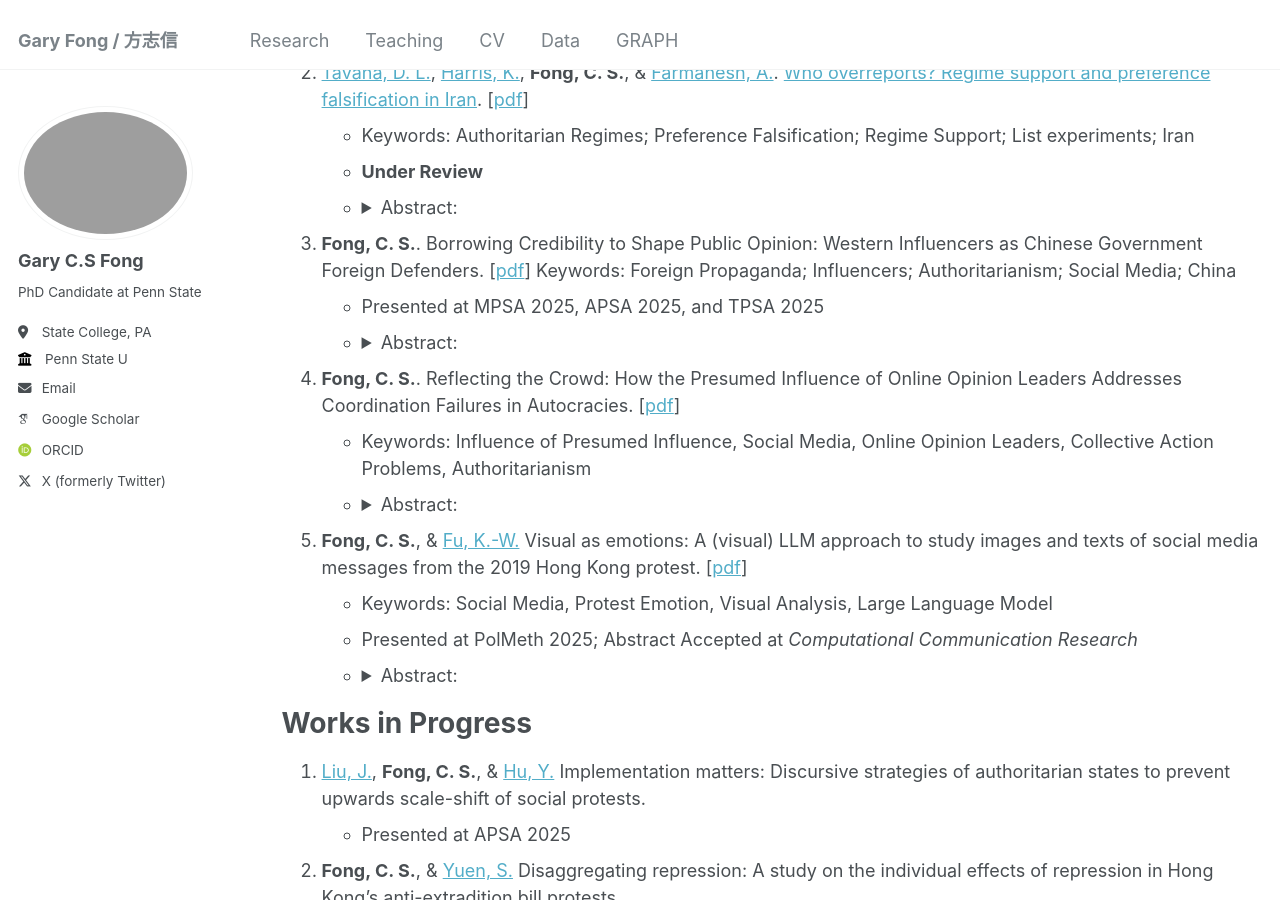
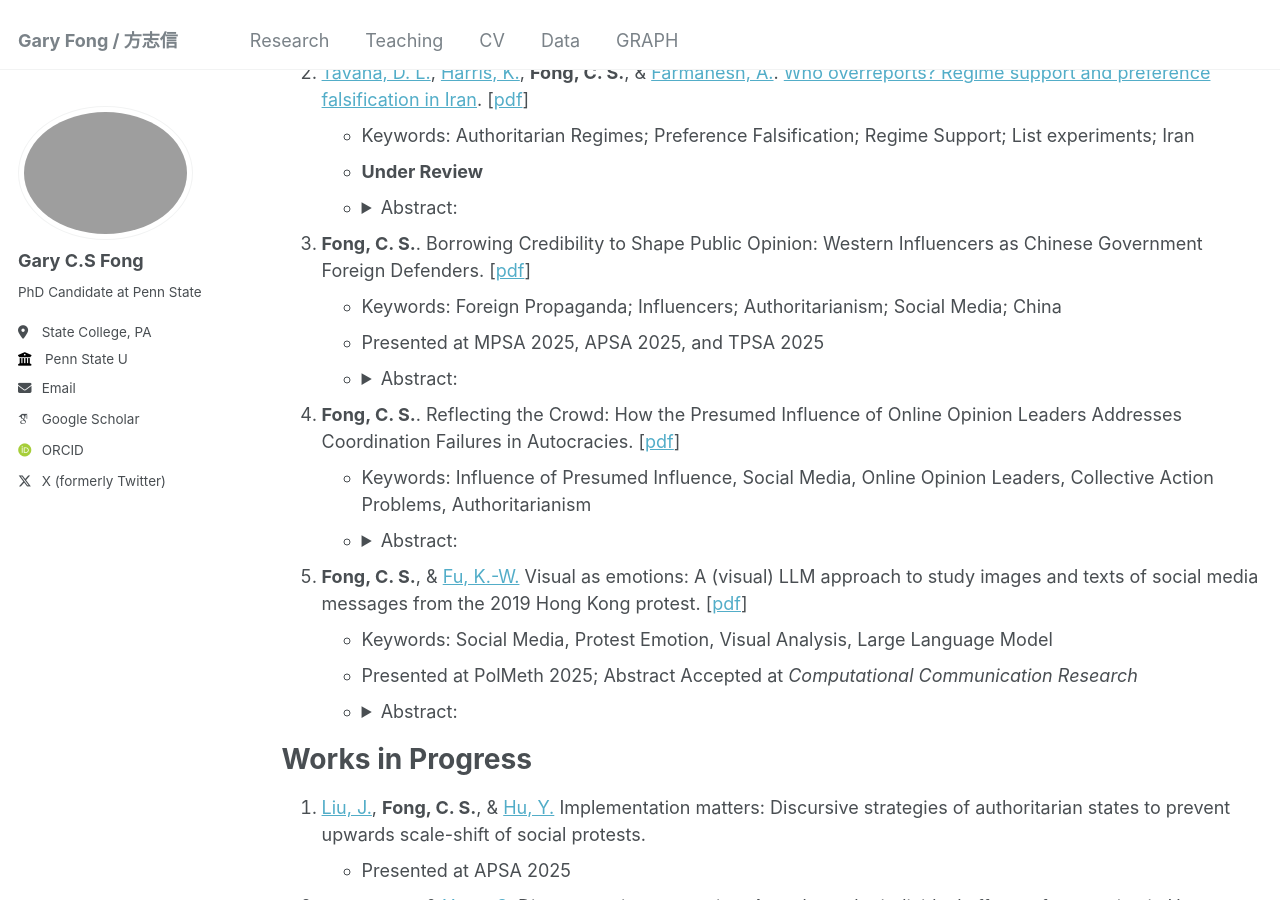
Before and after one commit to sap98fcs/sap98fcs.github.io, a Jekyll site: the page built from _pages/publications.md, in a window 1280 px wide and 900 px high, scrolled down 1118 px. Built offline with Jekyll 4.4.1, drawn with Linux system fonts in a browser that asks for light colours; some web fonts are replaced; part of the change alters nothing that is shown.

```diff
--- a/_pages/publications.md
+++ b/_pages/publications.md
@@ -44,7 +44,7 @@ Working Papers
    * <details><summary>Abstract:</summary> In authoritarian contexts, individuals often express greater support for the regime in public than they hold in private. This gap—overreporting—is typically treated as a measurement problem rather than a political behavior to be explained. We argue that overreporting deserves greater attention in survey-based studies of regime support and is itself shaped by which social referents are salient to respondents during survey interviews. We develop and test an original theoretical framework that identifies three sources of overreporting: expressive identification, behavioral conformity, and civic resources. Drawing on a pre-registered, nationally representative telephone survey of residents of Iran (N=1,999) with an embedded double list experiment, we estimate regime support from the list experiment at 47 percent—roughly ten percentage points below the 57 percent recorded by direct questioning. Our findings indicate that expressive identification matters most: national pride and religiosity both predict substantial overreporting. Preference falsification in Iran is shaped less by the coercion citizens face from the state than by the identity-based attachments the regime encourages—findings with implications for how scholars measure and interpret regime support in closed societies.</details>
 
 3. **Fong, C. S.**. Borrowing Credibility to Shape Public Opinion: Western Influencers as Chinese Government Foreign Defenders. [[pdf](/files/Borrowing%20Credibility.pdf)]
-   Keywords: Foreign Propaganda; Influencers; Authoritarianism; Social Media; China
+   * Keywords: Foreign Propaganda; Influencers; Authoritarianism; Social Media; China
    * Presented at MPSA 2025, APSA 2025, and TPSA 2025
    * <details><summary>Abstract:</summary> Recent advances in digital communication enable authoritarian regimes to shape the perception of democratic audiences and soften their demands for punitive foreign policies against human rights violations. While state mouthpieces like Russia Today and CGTN actively push state narratives online, their rigid propaganda style and explicit foreign attribution limit both their persuasive appeal and their likelihood of being selected by skeptical audiences. I argue that seemingly independent foreign social media influencers—acting as credible ingroup storytellers—allow autocrats to bypass these institutional barriers. I evaluate this argument through a preregistered survey experiment exposing U.S. respondents (N = 1,044) to pro-Chinese government YouTube videos addressing human rights in Xinjiang, manipulating both primary source origin (state media vs. influencer creation) and intermediary endorser (state media vs. influencer sharing). Results show that while pro-Chinese government narrative content from both sources reduces respondents’ objections to Chinese state actions in Xinjiang, state media endorsement degrades perceived source credibility, reducing overall persuasiveness and discouraging information selection. By identifying influencers as gateways for foreign propaganda across both persuasion and selection stages, this study uncovers a key mechanism of cross-border opinion manipulation.</details>
 
```
